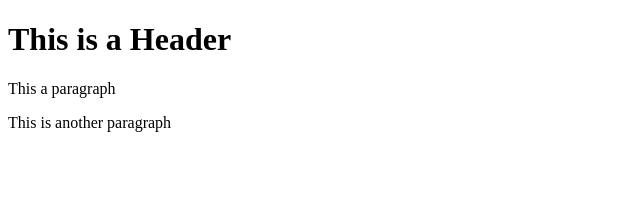
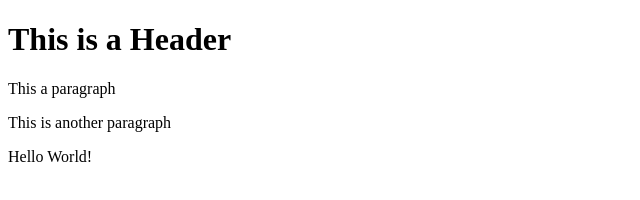
Before and after one commit to cvill611/git-test, a website: page index.html in a window 1280 px wide. Shown: the whole page, without its empty margins (0-640 px from the left). Drawn offline with Linux system fonts and the light colour scheme.

Commit message:
Using NPM

```diff
--- a/index.html
+++ b/index.html
@@ -10,6 +10,7 @@
             This a paragraph
         </p>
         <p>This is another paragraph</p>
+        <p>Hello World!</p>
     </body>
 
 </html>
```
Also changed, not shown: package.json (added, +24 -0 lines), 2 other files.
